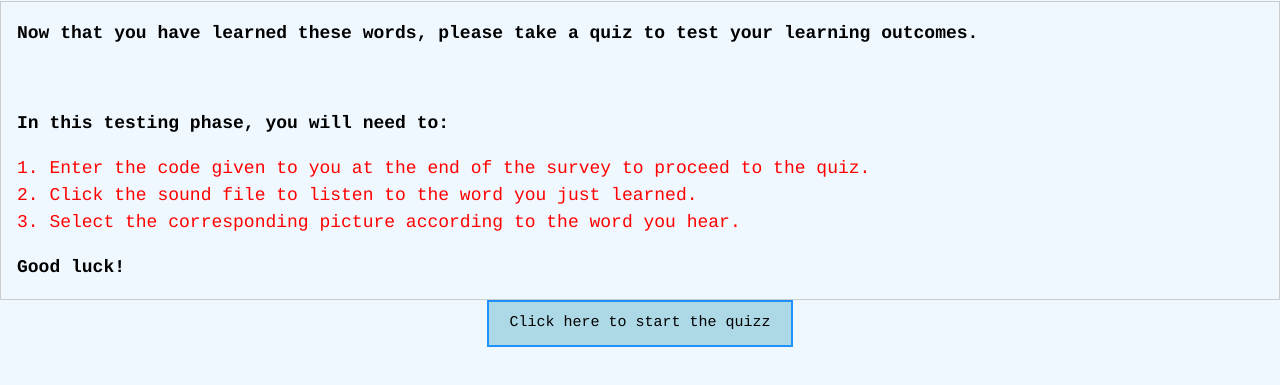
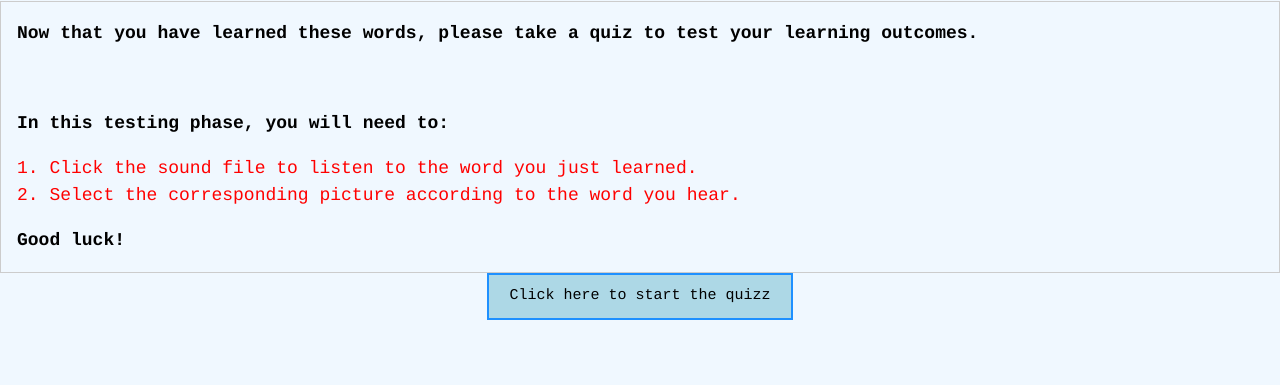
Before and after one commit to Mengjieluo/Maggie-s-project, a plain HTML site: page starttesting3.html in a window 1280 px wide. Shown: the part 73-458 px from the top of the page. Drawn offline with nearby package versions, Linux system fonts and the light colour scheme.

Commit message:
Update starttesting3.html

```diff
--- a/starttesting3.html
+++ b/starttesting3.html
@@ -29,9 +29,8 @@ a:link, a:visited {
    <div class="w3-left-align"><p><strong>Now that you have learned these words, please take a quiz to test your learning outcomes.</strong></p><br>
      <p><strong>In this testing phase, you will need to:</strong></p>
      <p style="color:red">
-       1. Enter the code given to you at the end of the survey to proceed to the quiz.<br>
-       2. Click the sound file to listen to the word you just learned.<br>
-       3. Select the corresponding picture according to the word you hear.</p>
+       1. Click the sound file to listen to the word you just learned.<br>
+       2. Select the corresponding picture according to the word you hear.</p>
      <p><strong>Good luck!</strong></p>
    </div>
 </div>
```
